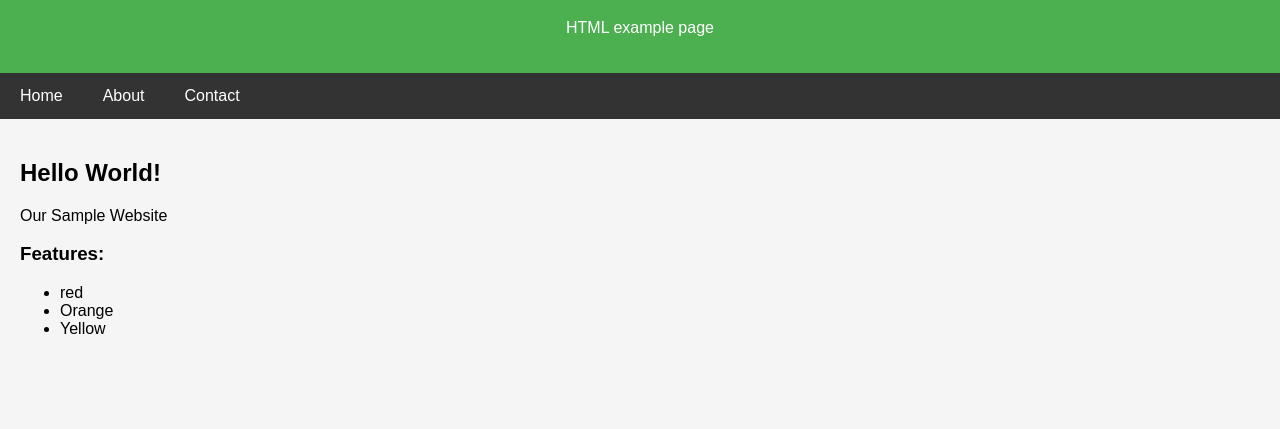
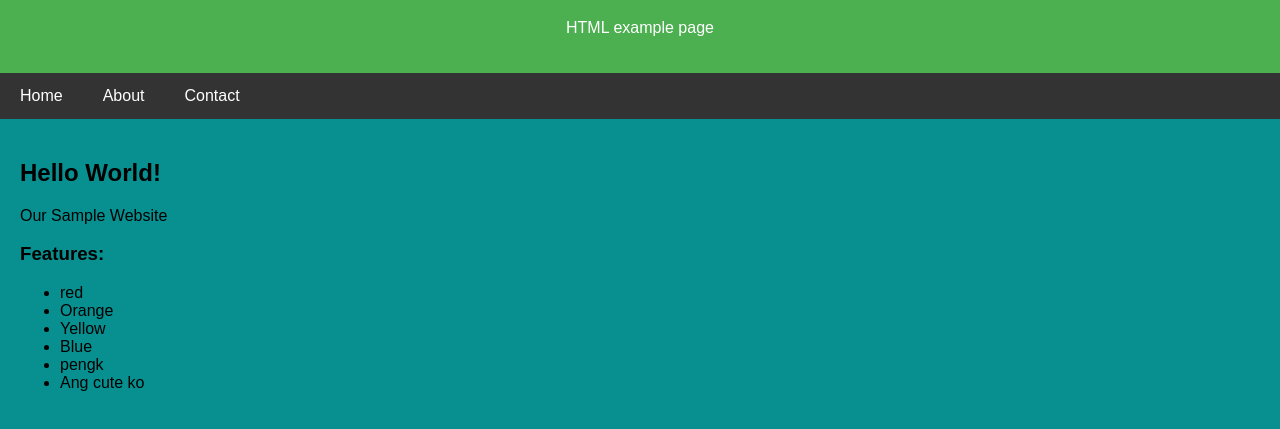
Before and after one commit to katlinhls/IBARROLA-DORADO-2B, a plain HTML site: page INDEX.html in a window 1280 px wide. Shown: the part 81-510 px from the top of the page. Drawn offline with Linux system fonts and the light colour scheme.

Commit message:
Update INDEX.html
inedit ni katlen

```diff
--- a/INDEX.html
+++ b/INDEX.html
@@ -9,7 +9,7 @@
             font-family: Arial, sans-serif;
             margin: 0;
             padding: 0;
-            background: #f5f5f5;
+            background: #088f8f;
         }
 
         header {
@@ -72,6 +72,9 @@
             <li>red</li>
             <li>Orange</li>
             <li>Yellow</li>
+            <li>Blue</li>
+            <li>pengk</li>
+            <li>Ang cute ko</li>
         </ul>
     </main>
 
```
